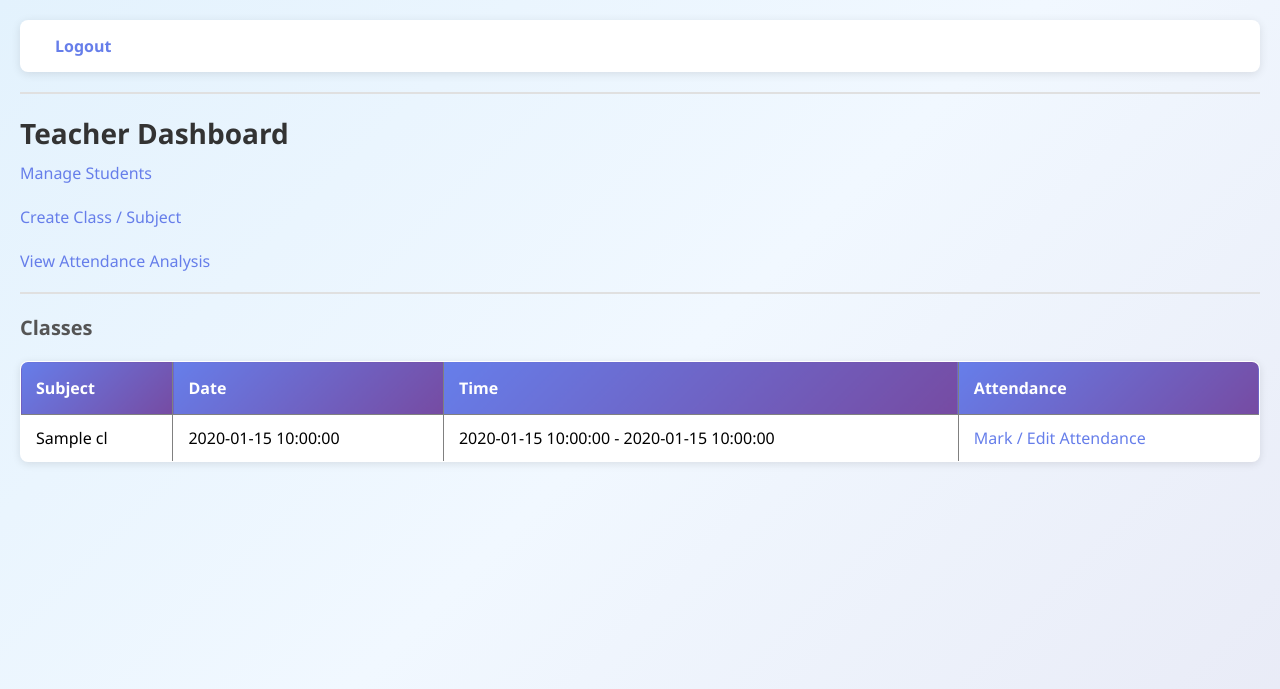
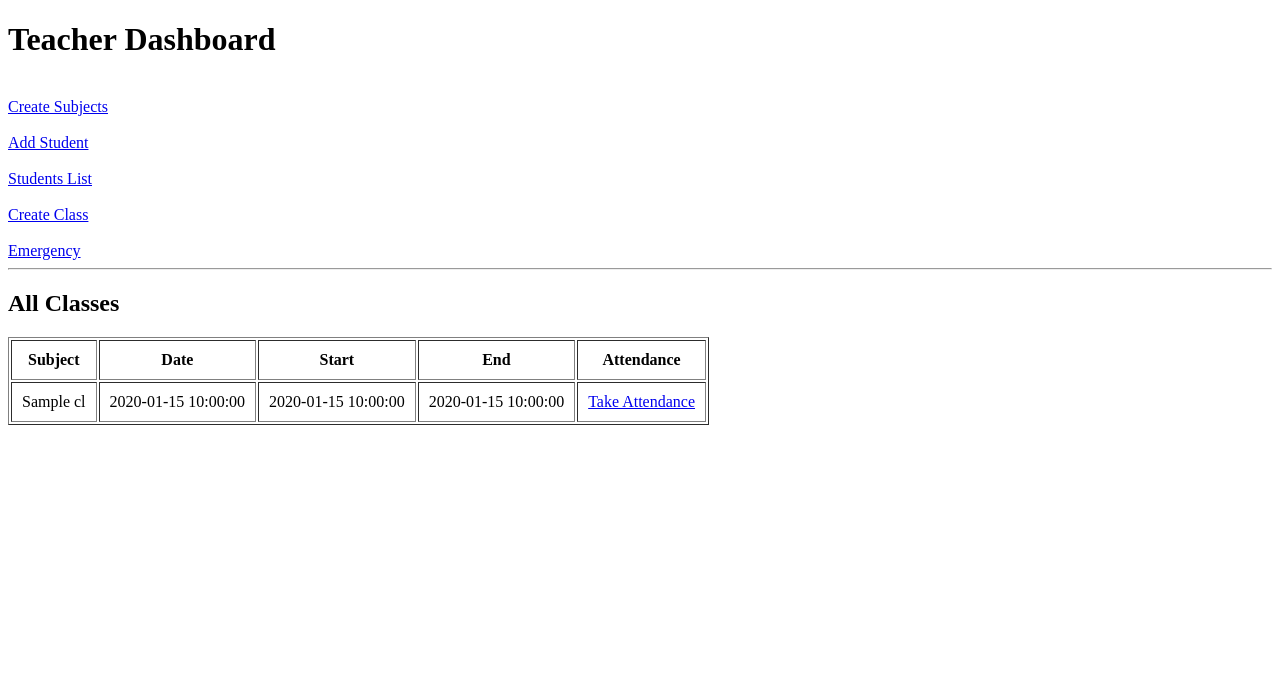
Before and after one commit to pagidelaprashanth99-bit/student_manager, a Python web app: template app/templates/teacher/dashboard.html in a window 1280 px wide. Shown: the top 689 px of the page. Run offline with Jinja, Linux system fonts and the light colour scheme; the template is opened without the code that fills it: most values are stand-ins (such as "Sample title", 1, 10 or a date in 2020).

Commit message:
Update dashboard.html

```diff
--- a/app/templates/teacher/dashboard.html
+++ b/app/templates/teacher/dashboard.html
@@ -1,41 +1,81 @@
-{% extends "base.html" %}
+<!DOCTYPE html>
+<html>
+<head>
+    <title>Teacher Dashboard</title>
+</head>
+<body>
 
-{% block content %}
+<h1>Teacher Dashboard</h1>
 
-<h2>Teacher Dashboard</h2>
+<br>
 
-<a href="{{ url_for('teacher.students') }}">Manage Students</a>
+<a href="{{ url_for('teacher.subjects') }}">
+    Create Subjects
+</a>
+
 <br><br>
 
-<a href="{{ url_for('teacher.create_class') }}">Create Class / Subject</a>
+<a href="{{ url_for('teacher.add_student') }}">
+    Add Student
+</a>
+
 <br><br>
 
-<a href="{{ url_for('teacher.analysis') }}">View Attendance Analysis</a>
+<a href="{{ url_for('teacher.students') }}">
+    Students List
+</a>
+
+<br><br>
+
+<a href="{{ url_for('teacher.create_class') }}">
+    Create Class
+</a>
+
+<br><br>
+
+<a href="{{ url_for('emergency.emergency_home') }}">
+    Emergency
+</a>
 
 <hr>
 
-<h3>Classes</h3>
+<h2>All Classes</h2>
 
 <table border="1" cellpadding="10">
+
     <tr>
         <th>Subject</th>
         <th>Date</th>
-        <th>Time</th>
+        <th>Start</th>
+        <th>End</th>
         <th>Attendance</th>
     </tr>
 
-    {% for class in classes %}
+    {% for cls in classes %}
+
     <tr>
-        <td>{{ class.class_name }}</td>
-        <td>{{ class.class_date }}</td>
-        <td>{{ class.start_time }} - {{ class.end_time }}</td>
+
+        <td>{{ cls.class_name }}</td>
+
+        <td>{{ cls.class_date }}</td>
+
+        <td>{{ cls.start_time }}</td>
+
+        <td>{{ cls.end_time }}</td>
+
         <td>
-            <a href="{{ url_for('teacher.take_attendance', class_id=class.id) }}">
-                Mark / Edit Attendance
+
+            <a href="{{ url_for('teacher.attendance', class_id=cls.id) }}">
+                Take Attendance
             </a>
+
         </td>
+
     </tr>
+
     {% endfor %}
+
 </table>
 
-{% endblock %}
+</body>
+</html>
```
